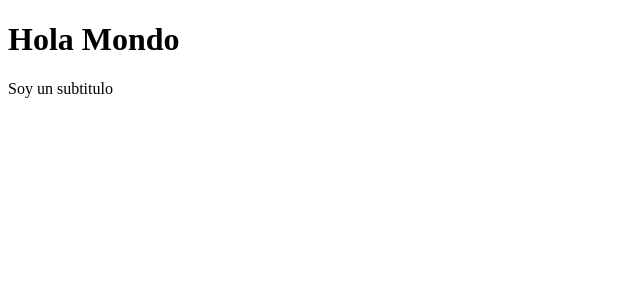
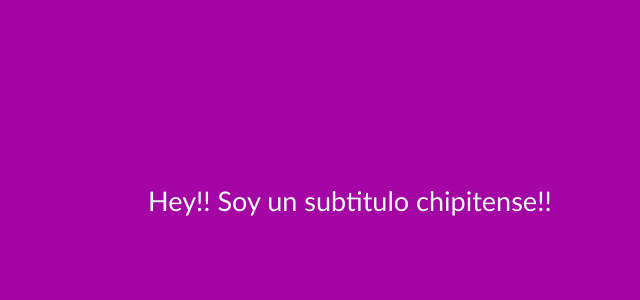
Before and after one commit to SilvanaZ/Thounder_Clouds, a React (Vite) app in the folder ThunderClouds-app/: page / in a window 1280 px wide. Shown: the top 300 px of the page, without its empty margins (0-640 px from the left). Built offline with nearby package versions, Linux system fonts and the light colour scheme.

Commit message:
comunicacion entre componntes

```diff
--- a/ThunderClouds-app/src/FirstApp.jsx
+++ b/ThunderClouds-app/src/FirstApp.jsx
@@ -1,15 +1,27 @@
 //import { Fragment } from "react";
-const newMessage = {
-  message: "Hola meme",
-  title: "mosho",
+
+/* const getSaludo = {
+  message: 10 / 3,
+  title: "Chipi",
 };
-
-export const FirstApp = () => {
+export const FirstApp2 = () => {
   return (
     <>
-      <h1>Hola Mondo</h1>
+      <h1>Hola yo doy {getSaludo.message}</h1>
+      {<code>{JSON.stringify(newMessage)}</code>}
+      <p>Hey!! Soy un subtitulo con un {getSaludo.title}</p>
+    </>
+  );
+}; */
+
+export const FirstApp = (props) => {
+  console.log(props);
+
+  return (
+    <>
+      <h1>{props.title}</h1>
       {/*<code>{JSON.stringify(newMessage)}</code>*/}
-      <p>Soy un subtitulo</p>
+      <p>Hey!! Soy un subtitulo chipitense!!</p>
     </>
   );
 };
--- a/ThunderClouds-app/src/main.jsx
+++ b/ThunderClouds-app/src/main.jsx
@@ -2,6 +2,8 @@
 import ReactDOM from "react-dom/client";
 import { FirstApp } from "./FirstApp";
 //import { LoveApp } from "./LoveApp";
+
+import "./styles.css";
 
 //ReactDOM.createRoot(document.getElementById("root")).render(
 //<React.StrictMode>
--- /dev/null
+++ b/ThunderClouds-app/src/styles.css
@@ -0,0 +1,7 @@
+html, body{
+    background-color: rgb(163, 4, 163);
+    color:aliceblue;
+    font-family: 'Trebuchet MS', 'Lucida Sans Unicode', 'Lucida Grande', 'Lucida Sans', Arial, sans-serif;
+    font-size: 1.3rem;
+    padding: 70px;
+}
```
Also changed, not shown: 1 other file (tests, documents, lock files or other folders).
